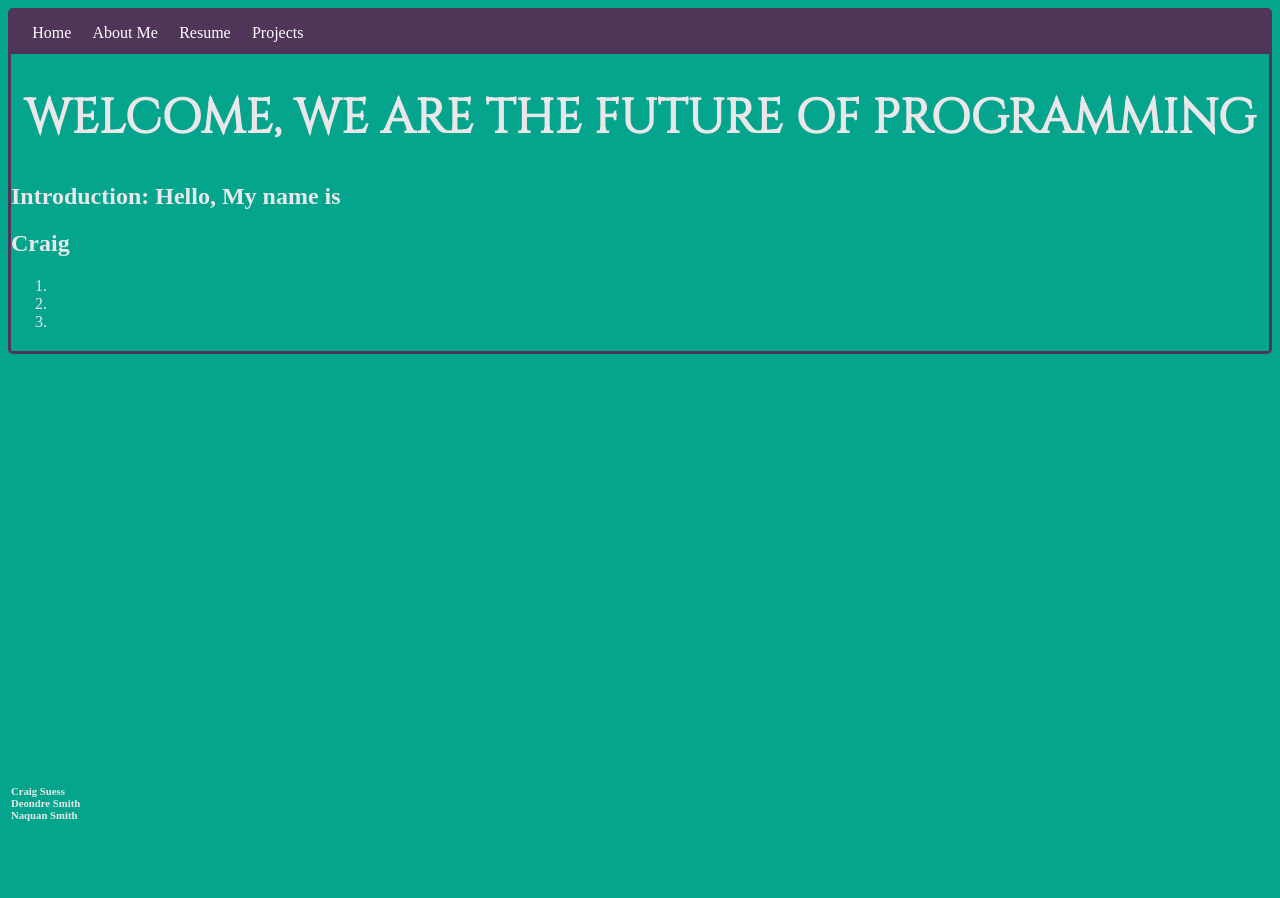
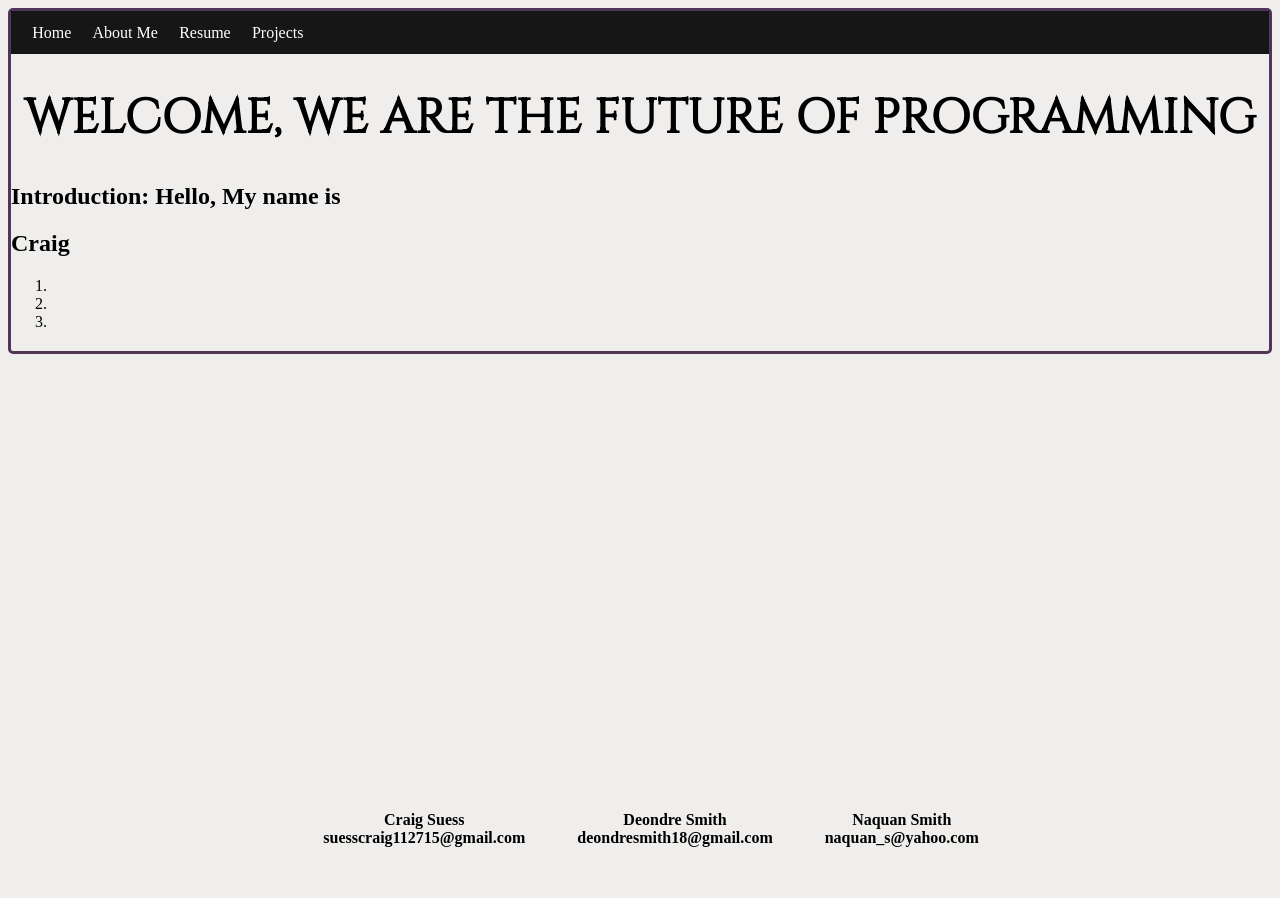
Before and after one commit to craig-suess/Konoha-Collaboration, a plain HTML site: page index.html in a window 1280 px wide. Before the commit the page ends 821 px from the top, so only its background shows below. Drawn offline with Linux system fonts and the light colour scheme.

Commit message:
table add with naquan
added table and emails to our names

```diff
--- a/index.html
+++ b/index.html
@@ -37,7 +37,11 @@
 
 
     <footer>
-        <h6>Craig Suess<br> Deondre Smith<br> Naquan Smith</h6>
+        <table>
+            <th> Craig Suess <br> suesscraig112715@gmail.com</th>
+            <th> Deondre Smith <br> deondresmith18@gmail.com</th>
+            <th> Naquan Smith <br> naquan_s@yahoo.com</th>
+        </table>
     </footer>
 
     <script src="Functions.js"></script>
--- a/style.css
+++ b/style.css
@@ -1,20 +1,23 @@
 body {
-    background-color: #05a58d ;
-    color: #e9e7e9;
+    background-color: rgb(240, 238, 236);
+    color: black;
     border-style: solid;
     border-color: #4f3558;
     border-radius: 5px;
-
- }
+    -webkit-border-radius: 5px;
+    -moz-border-radius: 5px;
+    -ms-border-radius: 5px;
+    -o-border-radius: 5px;
+}
 
 nav {
     padding: 1%;
-    background-color: #4f3558;
+    background-color: rgba(0, 0, 0, 0.904);
 }
 
-.intro{
-    background-color:lightblue;
-    overflow:visible;
+.intro {
+    background-color: lightblue;
+    overflow: visible;
 }
 
 
@@ -25,7 +28,7 @@ a:link {
     padding: .7%;
     /*border: 6px double #4f3558;*/
     color: white;
-    text-decoration:none;
+    text-decoration: none;
 }
 
 a:hover {
@@ -36,11 +39,11 @@ a:visited {
     background-color: #909095;
     padding: 10px;
     color: white;
-    text-decoration:none;
+    text-decoration: none;
 }
 
 h1 {
-    color: #e9e7e9;
+    color: Black;
     font-family: "cinzel";
     font-size: 300%;
     text-align: center;
@@ -51,7 +54,17 @@ footer {
     bottom: 0;
     width: 100%;
     height: 2.5rem;
-    text-align: left;
+    text-align: center;
+    padding: 0%;
+}
+
+table,
+th.center {
+    margin-left: auto;
+    margin-right: auto;
+    color: black;
+    border-spacing: 50px;
+    background-color: ;
 }
 
 
```
